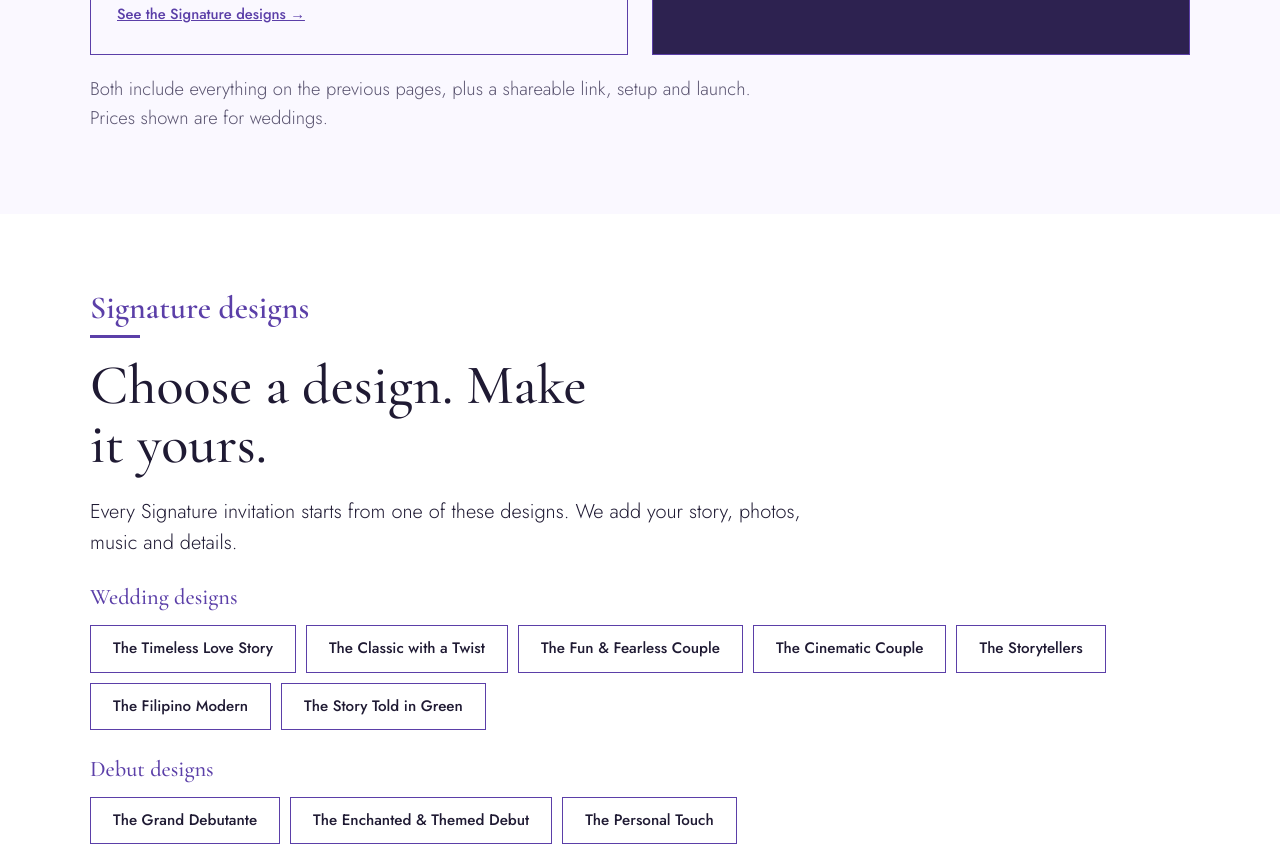
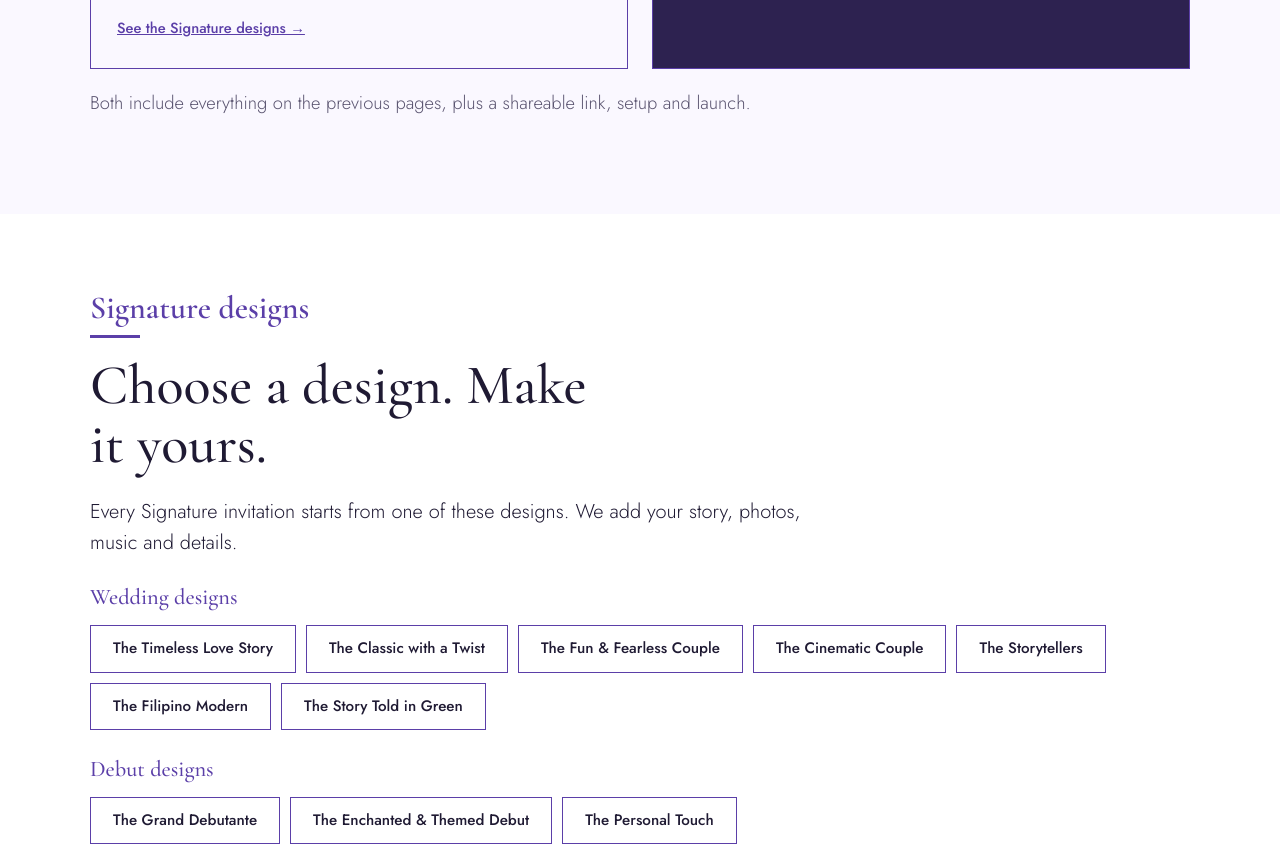
Before and after one commit to andreaasuncion0928-sketch/microsite, a plain HTML site: page index.html in a window 1280 px wide. Shown: the part 5412-6273 px from the top of the page. Drawn offline with nearby package versions, Linux system fonts and the light colour scheme.

Commit message:
Update index.html

```diff
--- a/index.html
+++ b/index.html
@@ -259,7 +259,7 @@ body{background:#fff;color:#1f1a33}
       <ul><li>Custom design made around your concept</li><li>Up to 3 rounds of revisions</li><li>Permanent invitation website</li></ul>
     </div>
   </div>
-  <p class="sub" style="margin-top:20px;font-size:.92em">Both include everything on the previous pages, plus a shareable link, setup and launch. Prices shown are for weddings.</p>
+  <p class="sub" style="margin-top:20px;font-size:.92em">Both include everything on the previous pages, plus a shareable link, setup and launch.</p>
 </div></section>
 
 <!-- 8. Signature designs -->
```
